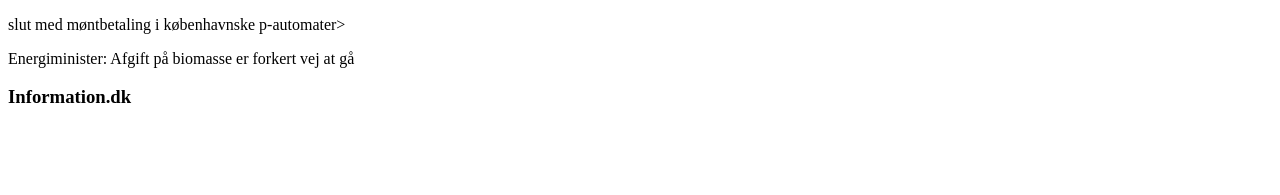
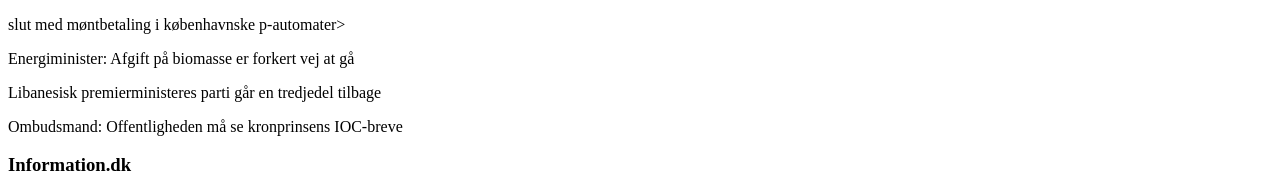
Before and after one commit to rts-cmk-wu09/bootcamp-html-2-Mrleick, a plain HTML site: page index.html in a window 1280 px wide. Shown: the part 889-1084 px from the top of the page. Before the commit the page ends 1016 px from the top, so only its background shows below. Drawn offline with Linux system fonts and the light colour scheme.

Commit message:
added p tags in index.html

```diff
--- a/index.html
+++ b/index.html
@@ -109,8 +109,8 @@
                 <h3>Seneste nyt</h3>
                 <p>slut med møntbetaling i københavnske p-automater></p>
                 <p>Energiminister: Afgift på biomasse er forkert vej at gå</p>
-                <p></p>
-                <p></p>
+                <p>Libanesisk premierministeres parti går en tredjedel tilbage</p>
+                <p>Ombudsmand: Offentligheden må se kronprinsens IOC-breve</p>
                 <p></p>
                 <p></p>
             </div>
```
